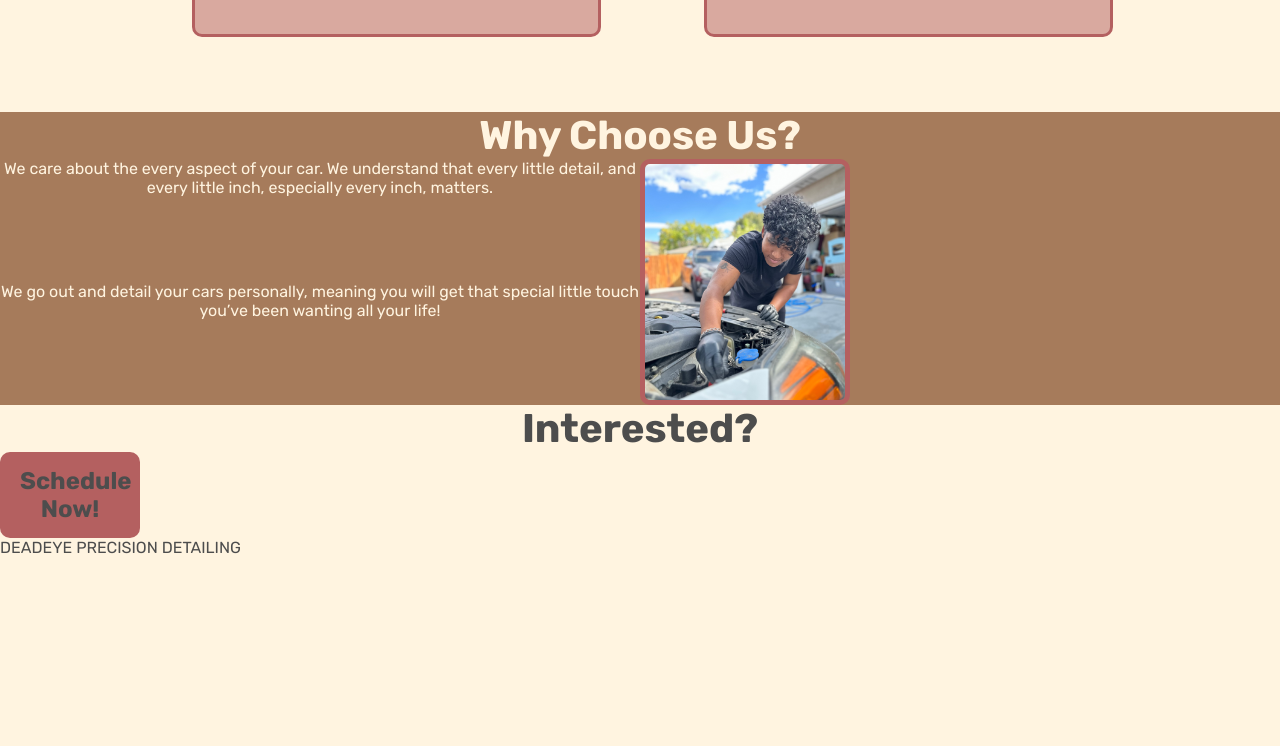
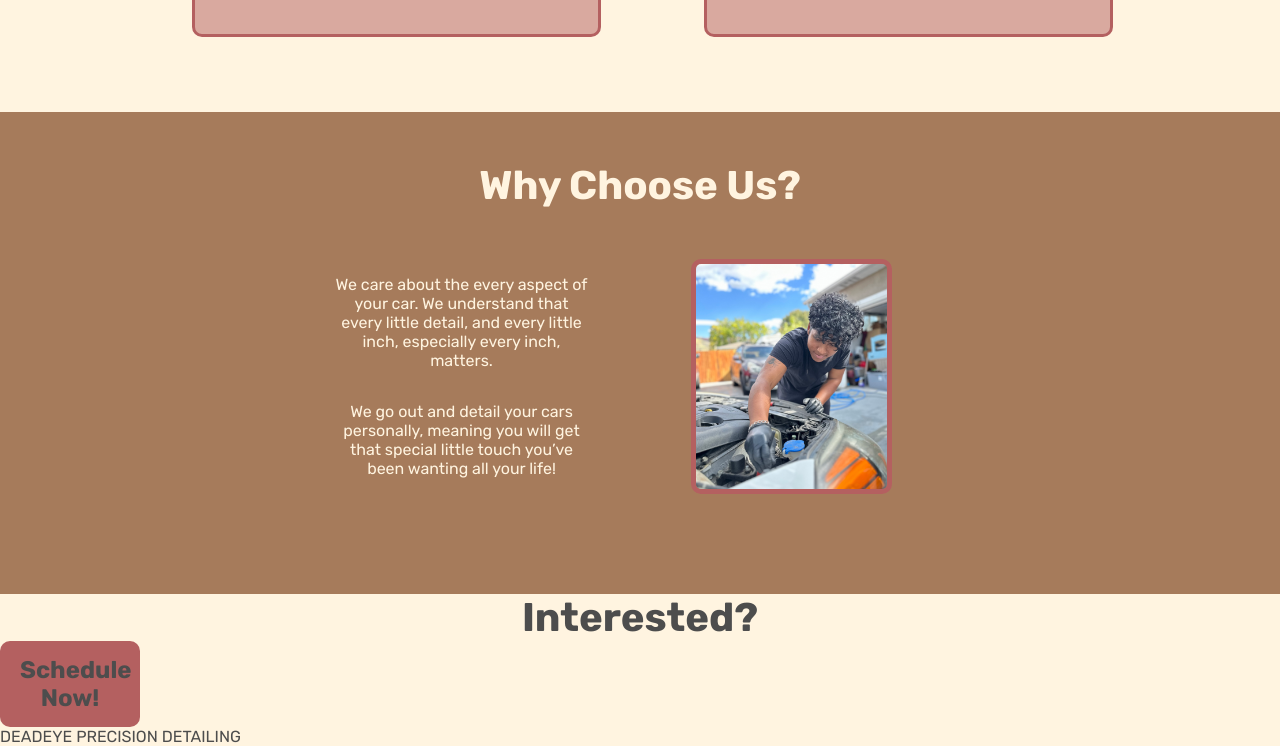
Before and after one commit to Code-JonEthi/Deadey-Precision-Detailing-Website, a plain HTML site: page DPD/index.html in a window 1280 px wide. Shown: the part 2390-3136 px from the top of the page. Before the commit the page ends 2947 px from the top, so only its background shows below. Drawn offline with Linux system fonts and the light colour scheme.

Commit message:
Completed Accent Section

```diff
--- a/DPD/style.css
+++ b/DPD/style.css
@@ -267,16 +267,21 @@ input[type="range"]::-moz-range-thumb {
 .accent {
     background-color: var(--accent);
     flex-direction: column;
+    padding: 50px;
 }
 
 .motive-wrapper {
     display: grid;
-    grid-template-columns: 25% 25% 25%;
+    grid-template-columns: 25% 25%;
     color: var(--background-color);
+    justify-content: center;
+    align-items: center;
+    column-gap: 10%;
+    margin: 50px 80px;
 }
 
 #bradley-pic {
-    width: min(50vw, 200px);
+    width: clamp(100px, 75%, 800px);
     grid-row: span 2;
     grid-column: span 1;
     border: 5px solid var(--primary);
@@ -284,6 +289,6 @@ input[type="range"]::-moz-range-thumb {
 }
 
 .accent p {
-    grid-column: span 2;
+    grid-column: span 1;
     grid-row: span 1;
 }
```
